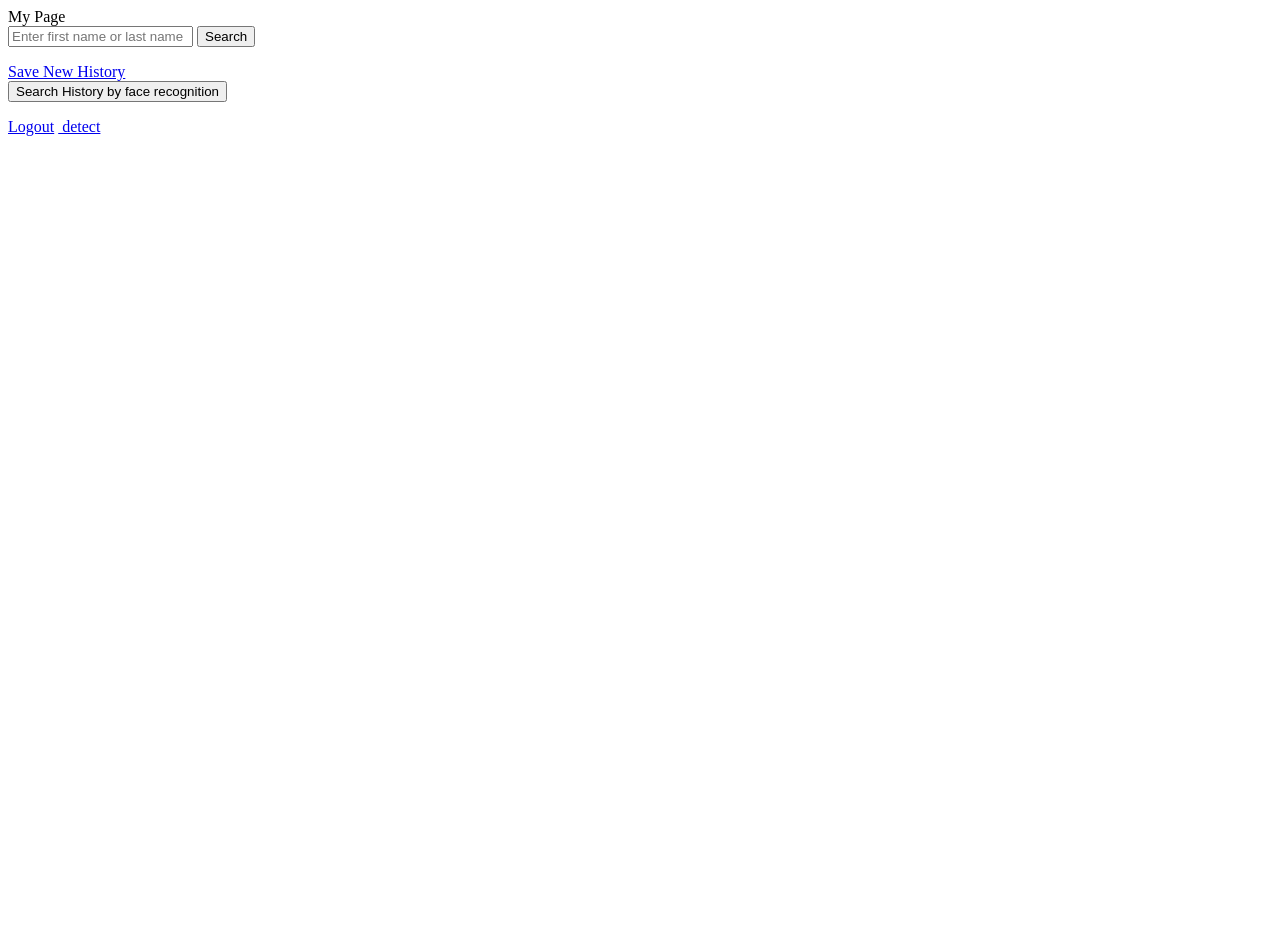
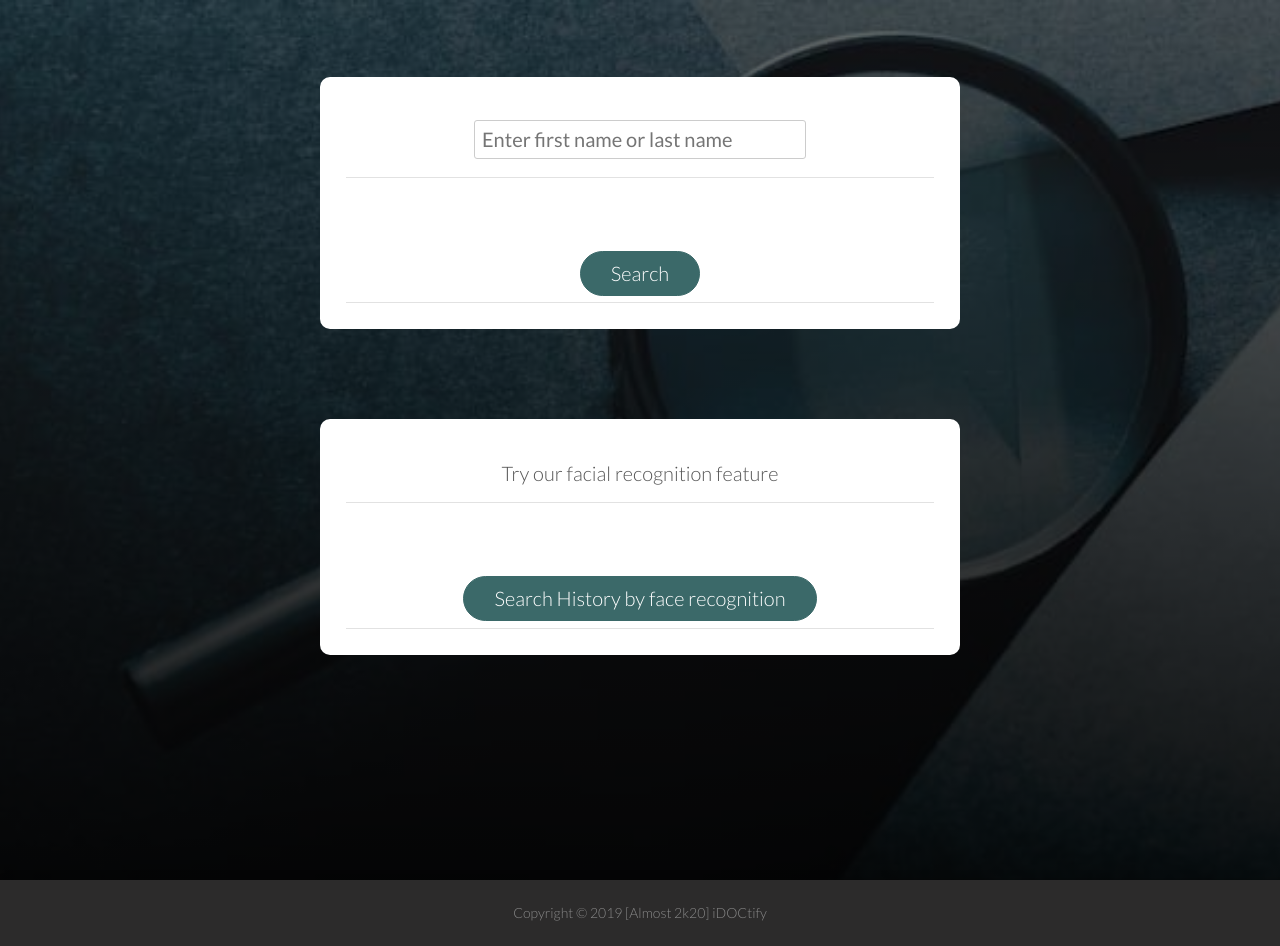
Before and after one commit to EeshaArif/iDOCtify, a Django app: page /accounts/profile/ in a window 1280 px wide. Before the commit the page ends 136 px from the top, so only its background shows below. Run offline with Django 3.2, Linux system fonts and the light colour scheme.

Commit message:
profile.html

```diff
--- a/static/resources/css/style.css
+++ b/static/resources/css/style.css
@@ -656,10 +656,10 @@ header{
 .section-signinform{
     background-color: #f5f2f2;
 
-}
+}/*
 .signinform p:nth-child(4){
     display: none;
-}
+}*/
 .signout header{
     padding-top: 15%;
 }
@@ -668,6 +668,21 @@ header{
 }
 .section-signinform header{
     max-height: 100vh;
+}
+#detect-header{
+padding-top: 1%;
+padding-bottom: 10%;
+}
+#detect-header .login{
+    padding:2%;
+}
+#detect-header #login3{
+margin-bottom: 2%;
+
+}
+#detect-header .login p{
+    padding: 3%;
+
 }
 .primaryAction:link,
 .primaryAction:visited,
--- a/templates/profile.html
+++ b/templates/profile.html
@@ -1,13 +1,28 @@
-My Page
-<form class="" action="{% url 'display' %}" method="post">
+{% extends "account/base.html" %}
+
+{% block content %}
+<header id="detect-header">
+<form class="login signinform" id="login3"action="{% url 'display' %}" method="post">
   {% csrf_token %}
+  <P>
   <input type="text" name="srch1" placeholder="Enter first name or last name">
+</P><p>
   <button type="submit" name="button">Search</button>
+</p>
 </form>
+<!--<div class="Row">
+<a href="{% url 'history' %}">Save New History</a>
+</div>-->
+<div class="row"></div>
+<form class="login signinform"  action="/detect" method="post">
+	<p>Try our facial recognition feature</p>
+	<p>
+  <button type="submit" name="patient-history">Search History by face recognition</button></p>
+</form>
+<!--<a href="{% url 'account_logout' %}">Logout</a>-->
+<!--<div class="row">
+  <a href="/detect"><img  class="img-responsive" /> detect </a>
+</div>-->
+</header>
 
-<a href="{% url 'history' %}">Save New History</a>
-<form class="" action="{% url 'display' %}" method="post">
-  <input type="button" name="patient-history" value="Search History by face recognition">
-</form>
-<a href="{% url 'account_logout' %}">Logout</a>
-  <a href="/detect"><img  class="img-responsive" /> detect </a>
+{% endblock %}
```
